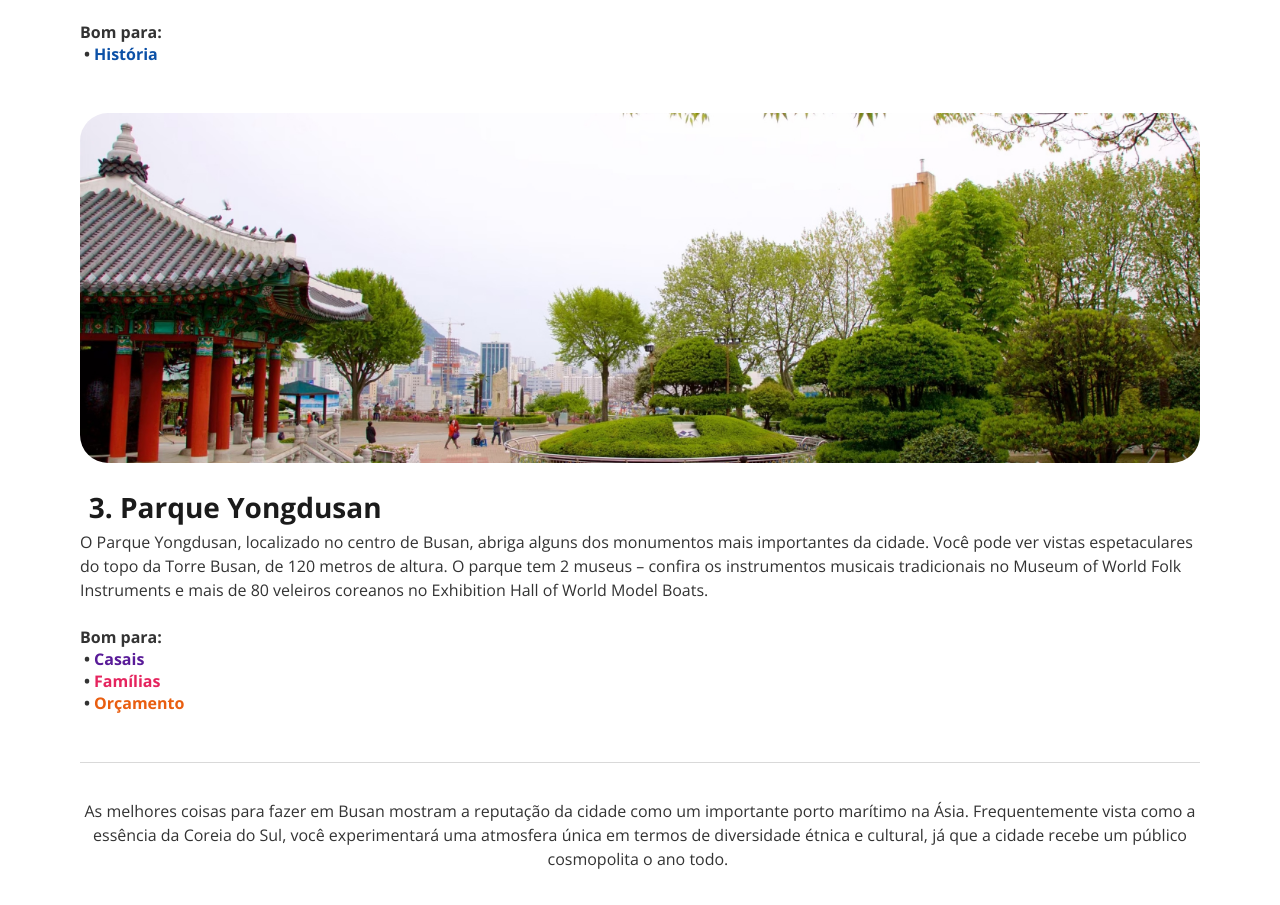
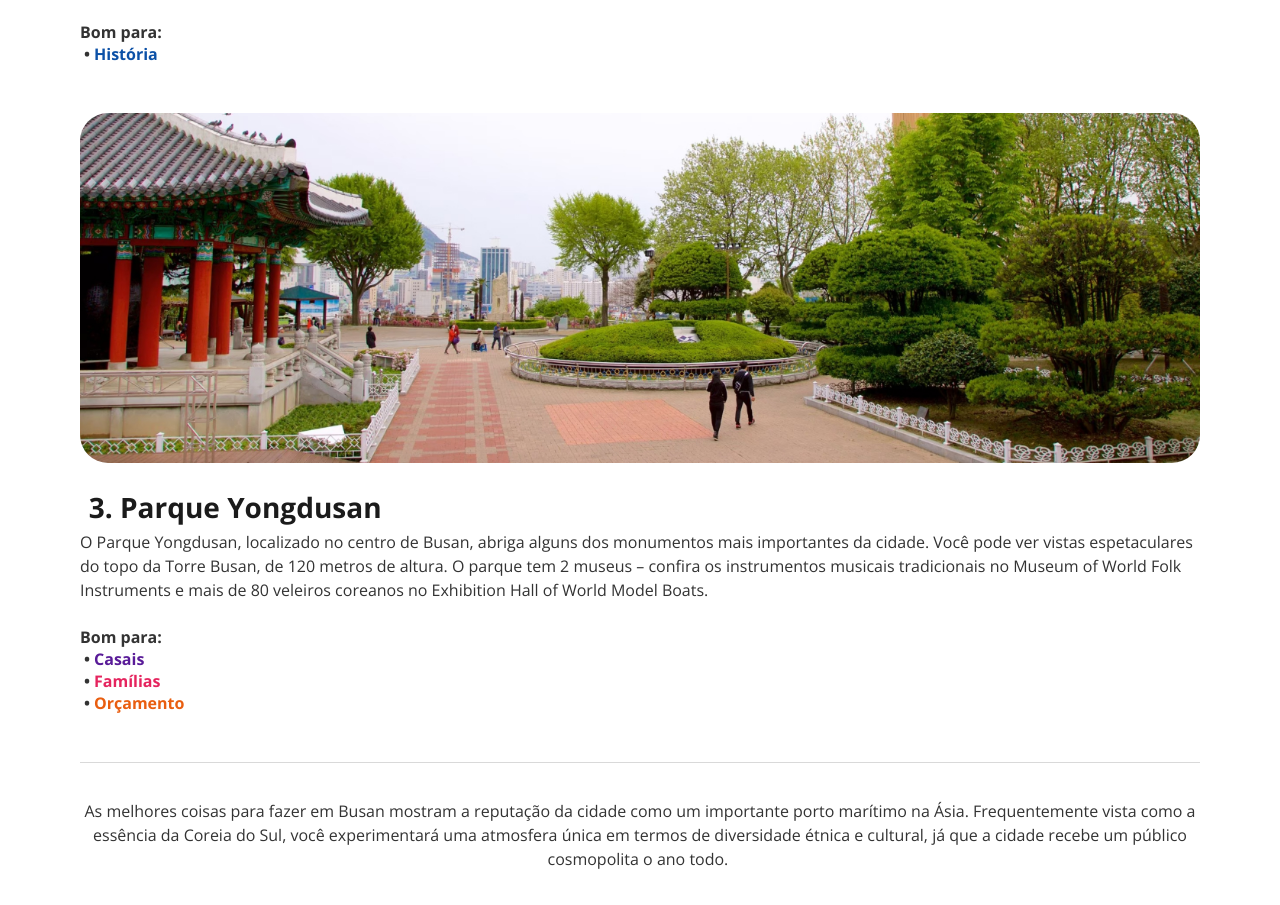
Before and after one commit to LucasFTomazela/local-turistico, a plain HTML site: page index.html in a window 1280 px wide. Shown: the part 2323-3228 px from the top of the page. Drawn offline with nearby package versions, Linux system fonts and the light colour scheme.

Commit message:
finish#2

```diff
--- a/index.html
+++ b/index.html
@@ -75,7 +75,7 @@
                         <p class="title-list">Bom para:</p>
                         <p class="categorys history"><span></span>História</p>
                     </div>
-                    <img src="assets/templo-beomeo-sa.jpg" alt="Templo Beomeo-sa">
+                    <img id="beomeo" src="assets/templo-beomeo-sa.jpg" alt="Templo Beomeo-sa">
 
                     <li class="locale">
                         Parque Yongdusan
--- a/style.css
+++ b/style.css
@@ -139,4 +139,8 @@ footer {
     text-align: center;
 }
 
+#beomeo {
+    object-position: 0 -235px;
+}
+
 /* object-position: 0 -235px; */
```
